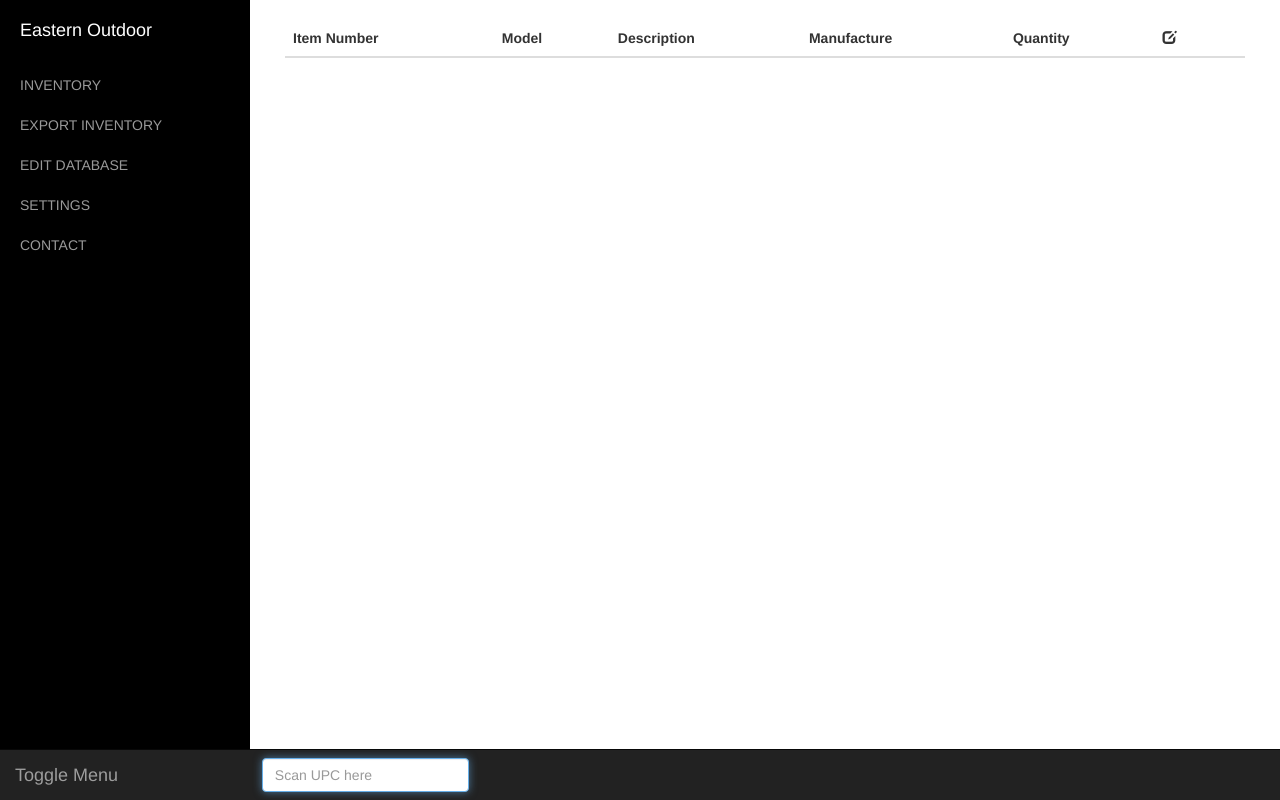
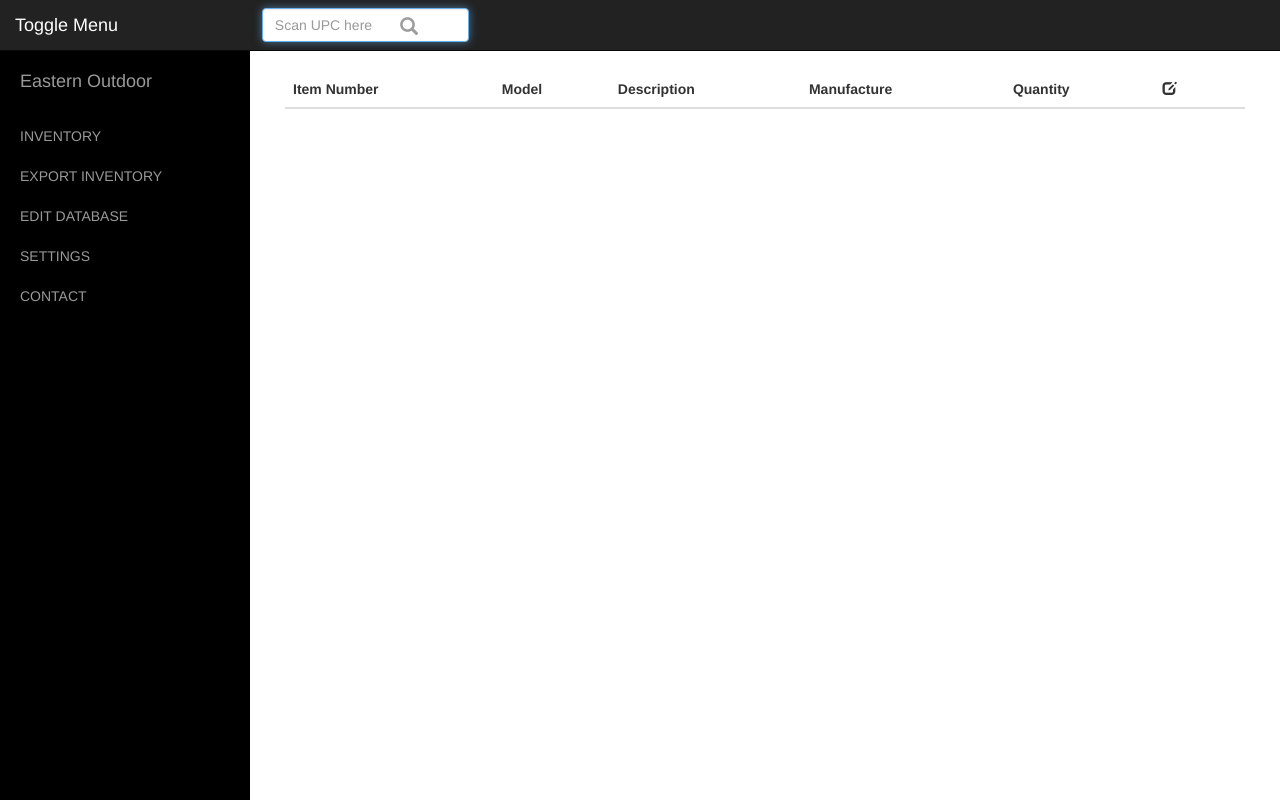
Before and after one commit to Yass1408/inventory, a PHP site: page /Inventory.php in a window 1280 px wide. Run offline with PHP 8.4, Linux system fonts and the light colour scheme; data comes from the database, SQL or seed files in the repository; data that the repository does not hold is empty.

Commit message:
change navbar position

```diff
--- a/htdocs/xampp/inventory/Inventory.php
+++ b/htdocs/xampp/inventory/Inventory.php
@@ -27,7 +27,7 @@
     <script src="bootstrap/js/bootstrap.min.js"></script>
     <style>
         body {
-            padding-bottom: 51px;
+            padding-top: 51px;
             /* Required padding for .navbar-fixed-top. Remove if using .navbar-static-top. Change if height of navigation changes. */
         }
 
@@ -83,7 +83,7 @@
                 <div class="col-lg-12">
 
                     <!-- Navigation -->
-                    <nav class="navbar navbar-inverse navbar-fixed-bottom" role="navigation">
+                    <nav class="navbar navbar-inverse navbar-fixed-top" role="navigation">
                         <div class="container-fluid">
                             <div class="navbar-header">
                                 <button type="button" class="navbar-toggle" data-toggle="collapse"
@@ -117,14 +117,15 @@
                             <div class="collapse navbar-collapse" id="bs-example-navbar-collapse-1">
                                 <ul class="nav navbar-nav">
                                     <li>
+                                        <span class='glyphicon glyphicon-search navbar-brand'>&nbsp;</span>
                                         <!-- Search Text Field -->
-                                        <!--                                        <div class="input-group navbar-form ">-->
-                                        <!--                                            <input class="form-control" id="item-search" name="q"-->
-                                        <!--                                                   placeholder="Search for product"-->
-                                        <!--                                                   required-->
-                                        <!--                                                   autocomplete="off">-->
-                                        <!---->
-                                        <!--                                        </div>-->
+<!--                                                                                <div class="input-group navbar-form">-->
+<!--                                                                                    <input class="form-control" id="item-search" name="q"-->
+<!--                                                                                           placeholder="Search for product"-->
+<!--                                                                                           required-->
+<!--                                                                                           autocomplete="off">-->
+<!---->
+<!--                                                                                </div>-->
                                     </li>
                                 </ul>
                             </div>
```
